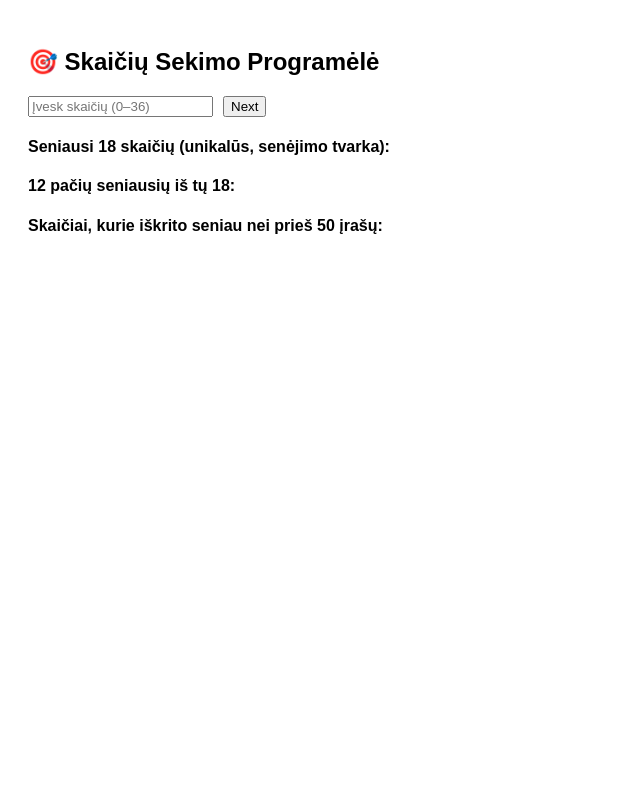
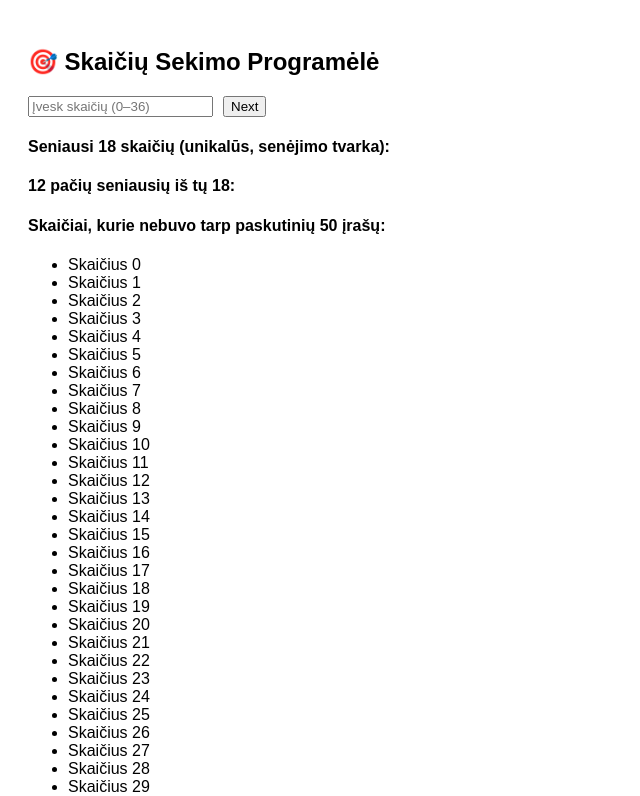
Before and after one commit to PetrasUSA/skaiciai-18, a React (Create React App) app: page / in a window 1280 px wide. Shown: the top 796 px of the page, without its empty margins (0-640 px from the left). Built offline with nearby package versions, Linux system fonts and the light colour scheme.

Commit message:
Update App.js

```diff
--- a/src/App.js
+++ b/src/App.js
@@ -1,19 +1,21 @@
 import React, { useState } from "react";
+
+const ALL_NUMBERS = Array.from({ length: 37 }, (_, i) => i);
 
 function App() {
   const [input, setInput] = useState("");
-  const [history, setHistory] = useState([]);
-  const [fullSequence, setFullSequence] = useState([]);
+  const [sequence, setSequence] = useState([]); // Visų įvestų skaičių seka
+  const [uniqueAgingList, setUniqueAgingList] = useState([]); // 18 seniausių unikalių skaičių
 
   const handleAddNumber = () => {
     const num = parseInt(input);
     if (isNaN(num) || num < 0 || num > 36) return;
 
-    setFullSequence((prev) => [...prev, num]);
+    setSequence((prev) => [...prev, num]);
 
-    setHistory((prev) => {
-      if (prev.includes(num)) return prev; // Neatnaujina, jei jau buvo
-      const updated = [...prev, num];
+    setUniqueAgingList((prev) => {
+      const filtered = prev.filter((n) => n !== num); // Išimti jei buvo anksčiau
+      const updated = [...filtered, num];
       return updated.length > 18 ? updated.slice(updated.length - 18) : updated;
     });
 
@@ -26,23 +28,13 @@ function App() {
     }
   };
 
-  const latest18 = history;
-  const oldest12 = history.slice(0, 12);
+  const oldest12 = uniqueAgingList.slice(0, 12);
 
-  // Papildoma funkcija: skaičiai, kurie buvo prieš daugiau nei 50 įrašų
-  const olderThan50 = () => {
-    const thresholdIndex = fullSequence.length - 50;
-    if (thresholdIndex <= 0) return [];
-
-    const seen = new Set(fullSequence.slice(thresholdIndex));
-    const result = {};
-    for (let i = 0; i < thresholdIndex; i++) {
-      const num = fullSequence[i];
-      if (!seen.has(num)) {
-        result[num] = (result[num] || 0) + 1;
-      }
-    }
-    return Object.entries(result);
+  // Apskaičiuoti skaičius, kurie nebuvo tarp paskutinių 50
+  const missingFromLast50 = () => {
+    const last50 = sequence.slice(-50);
+    const set50 = new Set(last50);
+    return ALL_NUMBERS.filter((num) => !set50.has(num));
   };
 
   return (
@@ -60,7 +52,7 @@ function App() {
 
       <div style={{ marginTop: "20px" }}>
         <h4>Seniausi 18 skaičių (unikalūs, senėjimo tvarka):</h4>
-        <div>{latest18.join(", ")}</div>
+        <div>{uniqueAgingList.join(", ")}</div>
       </div>
 
       <div style={{ marginTop: "20px" }}>
@@ -69,10 +61,10 @@ function App() {
       </div>
 
       <div style={{ marginTop: "20px" }}>
-        <h4>Skaičiai, kurie iškrito seniau nei prieš 50 įrašų:</h4>
+        <h4>Skaičiai, kurie nebuvo tarp paskutinių 50 įrašų:</h4>
         <ul>
-          {olderThan50().map(([num, count]) => (
-            <li key={num}>Skaičius {num} iškrito {count} kartą(-us)</li>
+          {missingFromLast50().map((num) => (
+            <li key={num}>Skaičius {num}</li>
           ))}
         </ul>
       </div>
```
